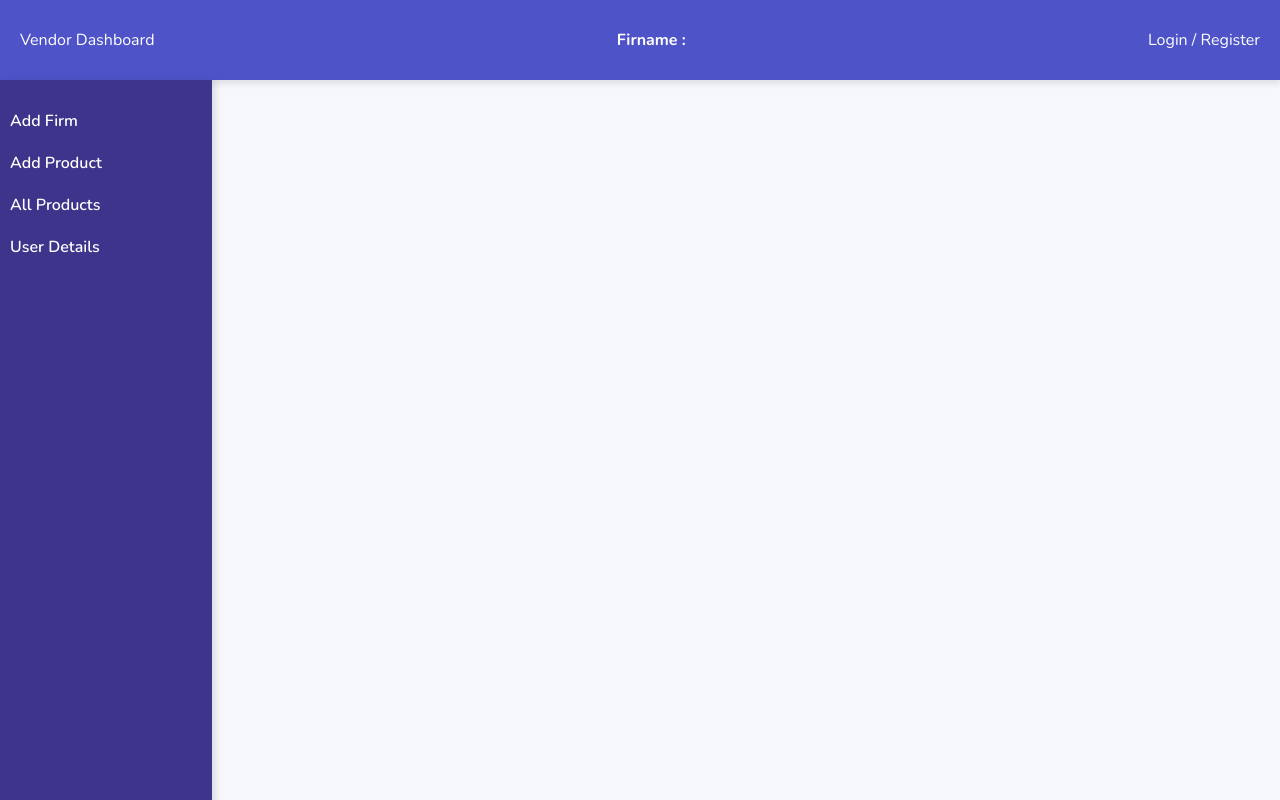
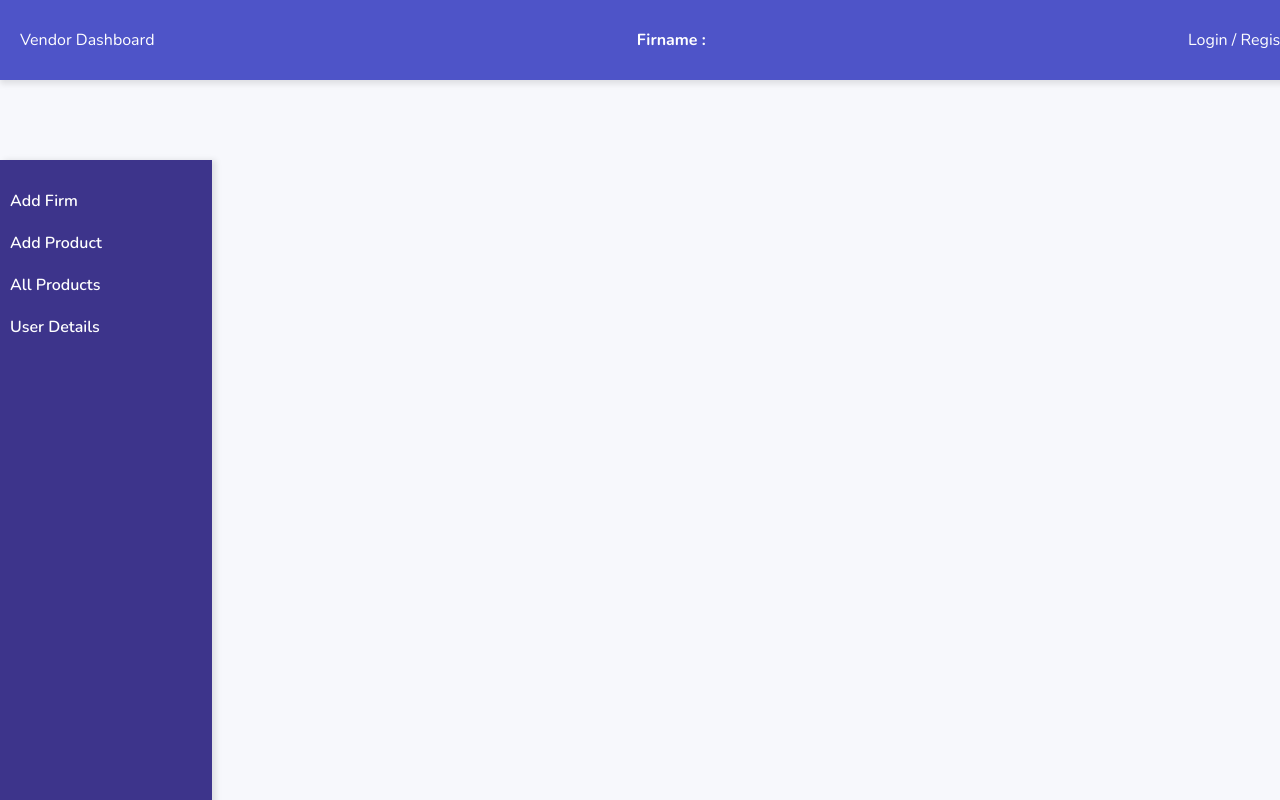
Before and after one commit to bhanuprakashande9/React_Dashboard_Backend_Swiggy2, a React (Vite) app: page / in a window 1280 px wide. Built offline with nearby package versions, Linux system fonts and the light colour scheme.

Commit message:
Css changes in navbar and allProducts Table

```diff
--- a/src/App.css
+++ b/src/App.css
@@ -4,6 +4,7 @@
 body {
     margin: 0;
     padding: 0;
+    padding-top: 80px;
     box-sizing: border-box;
     font-family: "Nunito", sans-serif;
     background-color: #f7f8fc;
@@ -12,6 +13,11 @@ body {
 
 /* Navbar Section */
 .navSection {
+    position:fixed;
+    top: 0;
+    left: 0;
+    width: 100%;
+    z-index: 1000;
     height: 80px;
     display: flex;
     justify-content: space-between;
@@ -37,6 +43,7 @@ body {
 .sideBarSection {
     width: 15%;
     height: 95vh;
+    margin-top: 80px;
     background-color: #3D348B;
     color: #fff;
     padding: 10px;
@@ -114,10 +121,11 @@ body {
 
 /* Table Styling */
 .product-table {
-    width: 80%;
-    margin: 20px auto;
+    width: 70%;
+    margin-left: 15%; /* Same as the sidebar width */
     border-collapse: collapse;
     box-shadow: 0 8px 16px rgba(0, 0, 0, 0.1);
+
 }
 
 .product-table th,
```
